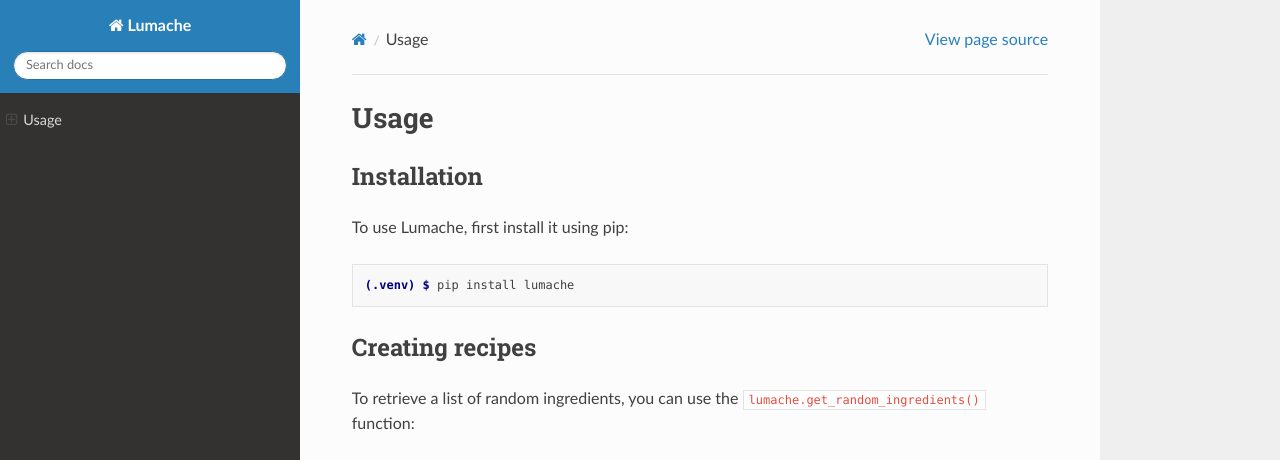
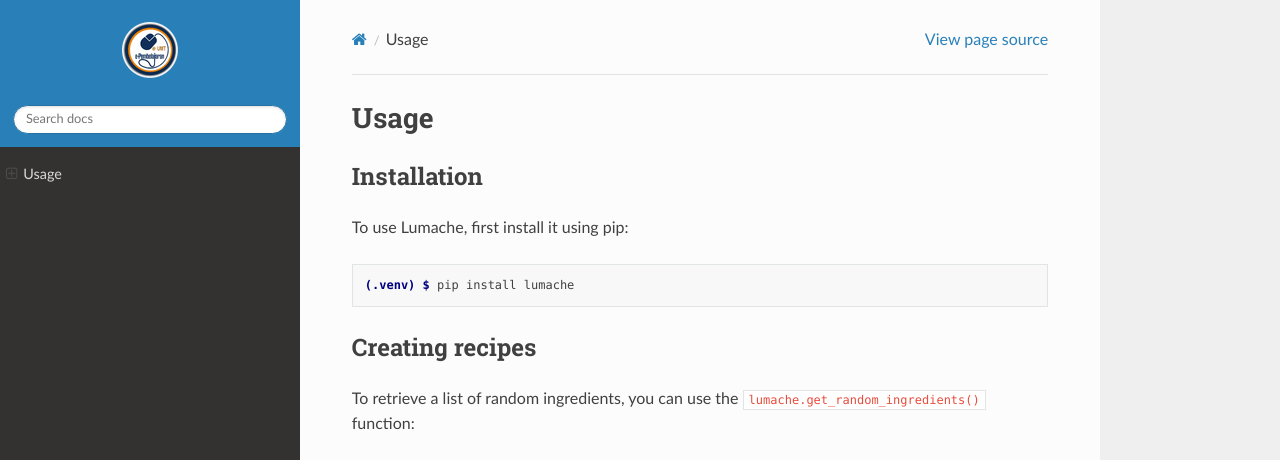
Before and after one commit to e-Learning-UMT/system_documentation, a Sphinx documentation site: the page built from docs/source/usage.rst, in a window 1280 px wide and 1036 px high. Shown: the top 460 px of the window. Built offline with Sphinx 7.4.7 and the Read the Docs theme 3.1.0, drawn with Linux system fonts in a browser that asks for light colours; grey boxes are pictures that could not be loaded.

Commit message:
Hide project name and version in Sphinx header

```diff
--- a/docs/source/conf.py
+++ b/docs/source/conf.py
@@ -36,6 +36,11 @@
 # -- Options for HTML output
 
 html_theme = 'sphinx_rtd_theme'
+html_logo = '../_static/elearning.png'
+html_theme_options = {
+    'logo_only': True,
+    'display_version': False,
+}
 
 # -- Options for EPUB output
 epub_show_urls = 'footnote'
```
